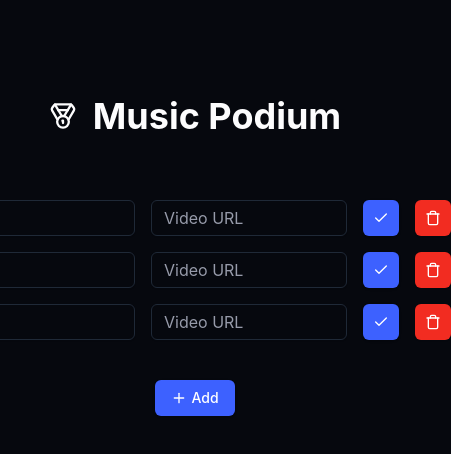
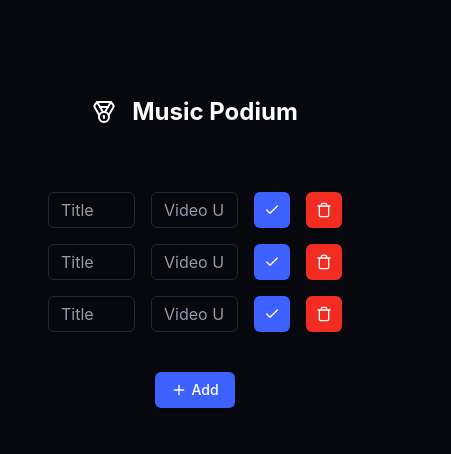
Before and after one commit to akmbo/music-podium, a React (Vite) app: page / in a window 390 px wide. Shown: the top 454 px of the page, 451 px wide, since content can reach past the window. Built offline with nearby package versions, Linux system fonts and the light colour scheme.

Commit message:
Make responsive

```diff
--- a/src/App.tsx
+++ b/src/App.tsx
@@ -1,23 +1,16 @@
-import { Medal, Plus } from "lucide-react"
-import { ListItem } from "./components/list-item"
-import { Button } from "./components/ui/button"
+import { Medal } from "lucide-react"
+import { ListEditor } from "./components/list-editor"
 
 function App() {
   return (
-    <div className="flex place-items-center min-w-full mt-24 space-y-16 flex-col">
+    <div className="flex place-items-center min-w-full mt-24 space-y-16 flex-col px-12">
       <div className="flex justify-center items-center gap-4">
-        <Medal className="size-7" />
-        <h1 className="text-4xl font-bold">Music Podium</h1>
+        <Medal className="size-6 sm:size-7" />
+        <h1 className="text-2xl sm:text-4xl font-bold text-nowrap">
+          Music Podium
+        </h1>
       </div>
-      <div className="flex place-items-center flex-col gap-4">
-        <ListItem className="w-[512px]" item={{ id: "1" }} />
-        <ListItem className="w-[512px]" item={{ id: "2" }} />
-        <ListItem className="w-[512px]" item={{ id: "3" }} />
-        <Button className="flex gap-1 mt-6">
-          <Plus />
-          <span>Add</span>
-        </Button>
-      </div>
+      <ListEditor className="max-w-[512px]" />
     </div>
   )
 }
--- /dev/null
+++ b/src/components/list-editor.tsx
@@ -0,0 +1,30 @@
+import { cn } from "@/lib/utils"
+import { Plus } from "lucide-react"
+import React from "react"
+import { ListItem } from "./list-item"
+import { Button } from "./ui/button"
+
+const ListEditor = React.forwardRef<
+  HTMLDivElement,
+  React.HTMLAttributes<HTMLDivElement>
+>(({ className, ...props }, ref) => {
+  return (
+    <div
+      className={cn("flex place-items-center w-full flex-col gap-4", className)}
+      {...props}
+      ref={ref}
+    >
+      <ListItem className="w-full" item={{ id: "1" }} />
+      <ListItem className="w-full" item={{ id: "2" }} />
+      <ListItem className="w-full" item={{ id: "3" }} />
+      <Button className="flex gap-1 mt-6">
+        <Plus />
+        <span>Add</span>
+      </Button>
+    </div>
+  )
+})
+
+ListEditor.displayName = "ListEditor"
+
+export { ListEditor }
```
